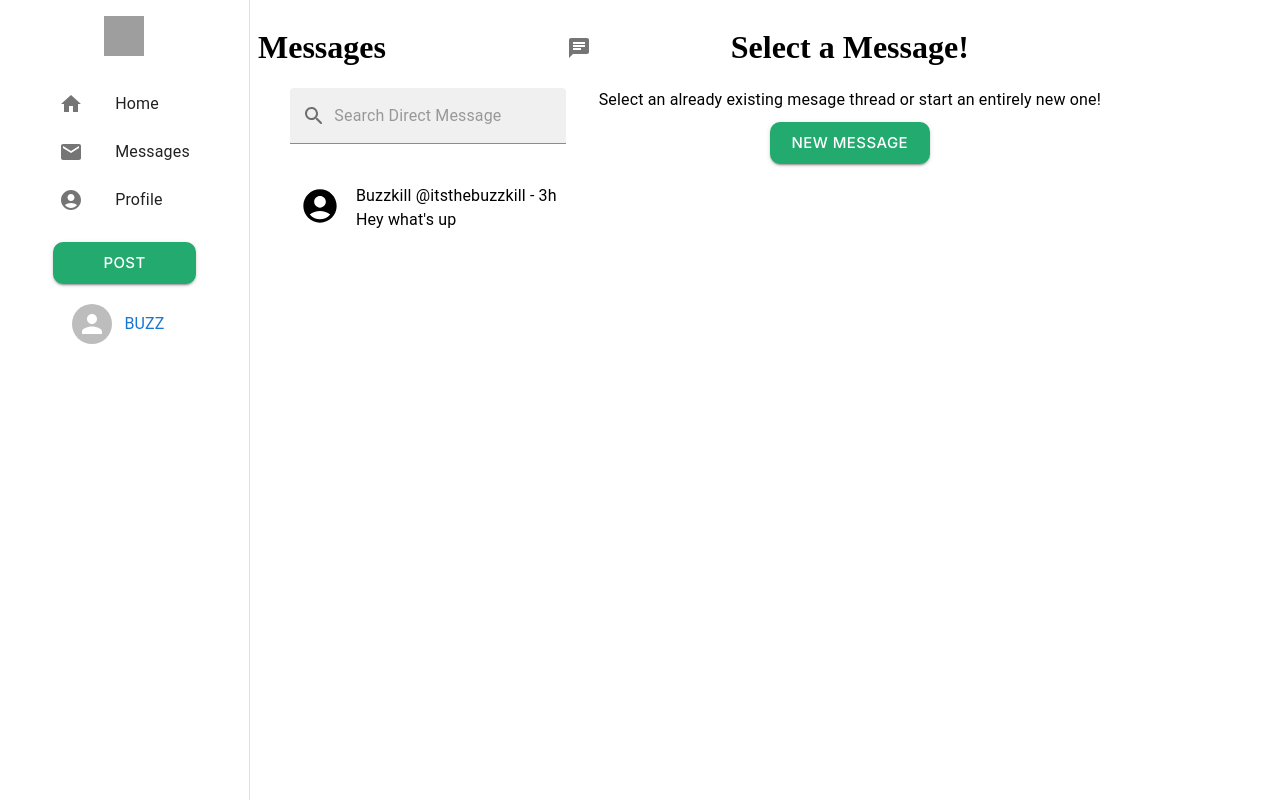
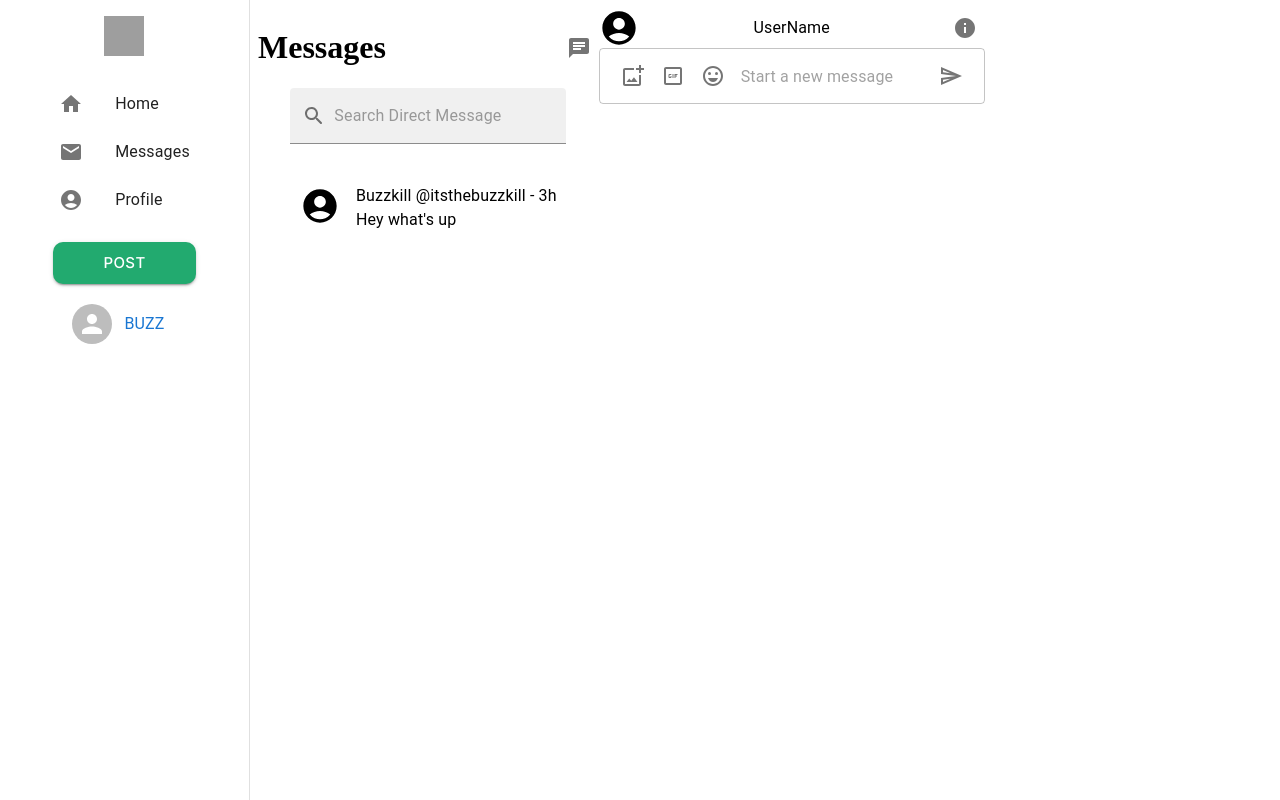
Before and after one commit to Project-Chirp/chirp-frontend, a React (Create React App) app: page / in a window 1280 px wide. Built offline with nearby package versions, Linux system fonts and the light colour scheme; grey boxes are pictures that could not be loaded.

Commit message:
Started making chatbox

```diff
--- /dev/null
+++ b/src/components/Chatbox.tsx
@@ -0,0 +1,70 @@
+import AccountCircle from "@mui/icons-material/AccountCircle";
+import {
+  Box,
+  Typography,
+  IconButton,
+  TextField,
+  InputAdornment,
+} from "@mui/material";
+import InfoIcon from "@mui/icons-material/Info";
+import AddPhotoAlternateOutlinedIcon from "@mui/icons-material/AddPhotoAlternateOutlined";
+import GifBoxOutlinedIcon from "@mui/icons-material/GifBoxOutlined";
+import EmojiEmotionsOutlinedIcon from "@mui/icons-material/EmojiEmotionsOutlined";
+import SendOutlinedIcon from "@mui/icons-material/SendOutlined";
+
+const Chatbox = () => {
+  return (
+    <Box>
+      {/* Header section */}
+      <Box sx={{ display: "flex", alignContent: "flex-start" }}>
+        <AccountCircle sx={{ fontSize: 40 }} />
+        <Typography sx={{ margin: "auto" }}>UserName</Typography>
+        <IconButton sx={{}}>
+          <InfoIcon />
+        </IconButton>
+      </Box>
+
+      {/* Chat Body */}
+      <Box></Box>
+
+      {/* Insering messages */}
+      <Box>
+        {/* <AddPhotoAlternateOutlinedIcon />
+        <GifBoxOutlinedIcon />
+        <EmojiEmotionsOutlinedIcon /> */}
+        <TextField
+          InputProps={{
+            startAdornment: (
+              <InputAdornment position="start">
+                <IconButton>
+                  <AddPhotoAlternateOutlinedIcon />
+                </IconButton>
+
+                <IconButton>
+                  <GifBoxOutlinedIcon />
+                </IconButton>
+
+                <IconButton>
+                  <EmojiEmotionsOutlinedIcon />
+                </IconButton>
+              </InputAdornment>
+            ),
+
+            endAdornment: (
+              <InputAdornment position="end">
+                <IconButton>
+                  <SendOutlinedIcon />
+                </IconButton>
+              </InputAdornment>
+            ),
+          }}
+          multiline
+          hiddenLabel
+          placeholder="Start a new message"
+        ></TextField>
+      </Box>
+    </Box>
+  );
+};
+
+export default Chatbox;
--- a/src/pages/Messages.tsx
+++ b/src/pages/Messages.tsx
@@ -6,6 +6,7 @@ import "../Styles/Messages.css";
 import DMSearchBar from "../components/DMSearchBar";
 import PageWrapper from "./PageWrapper";
 import Conversation from "../components/Conversation";
+import Chatbox from "../components/Chatbox";
 
 const Messages = () => {
   return (
@@ -25,7 +26,9 @@ const Messages = () => {
         </List>
       </div>
 
-      <div>
+      <Chatbox />
+
+      {/* <div>
         <h1 className="title">Select a Message!</h1>
         <Typography className="messagethread">
           Select an already existing mesage thread or start an entirely new one!
@@ -43,13 +46,13 @@ const Messages = () => {
             size={"large"}
             sx={{ fontFamily: "Inter" }}
             variant="contained"
-            /* Might have to change this */
+
             type="submit"
           >
             New Message
           </Button>
         </div>
-      </div>
+      </div> */}
     </PageWrapper>
   );
 };
```
